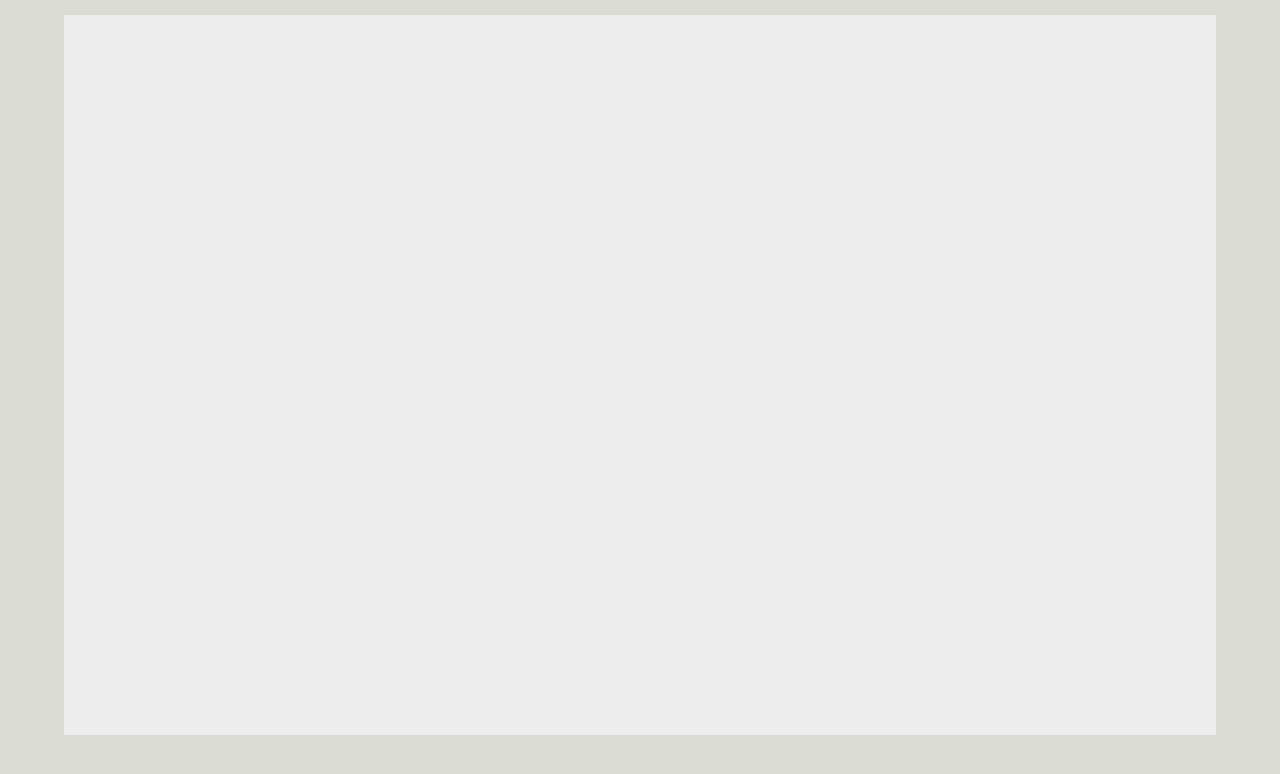
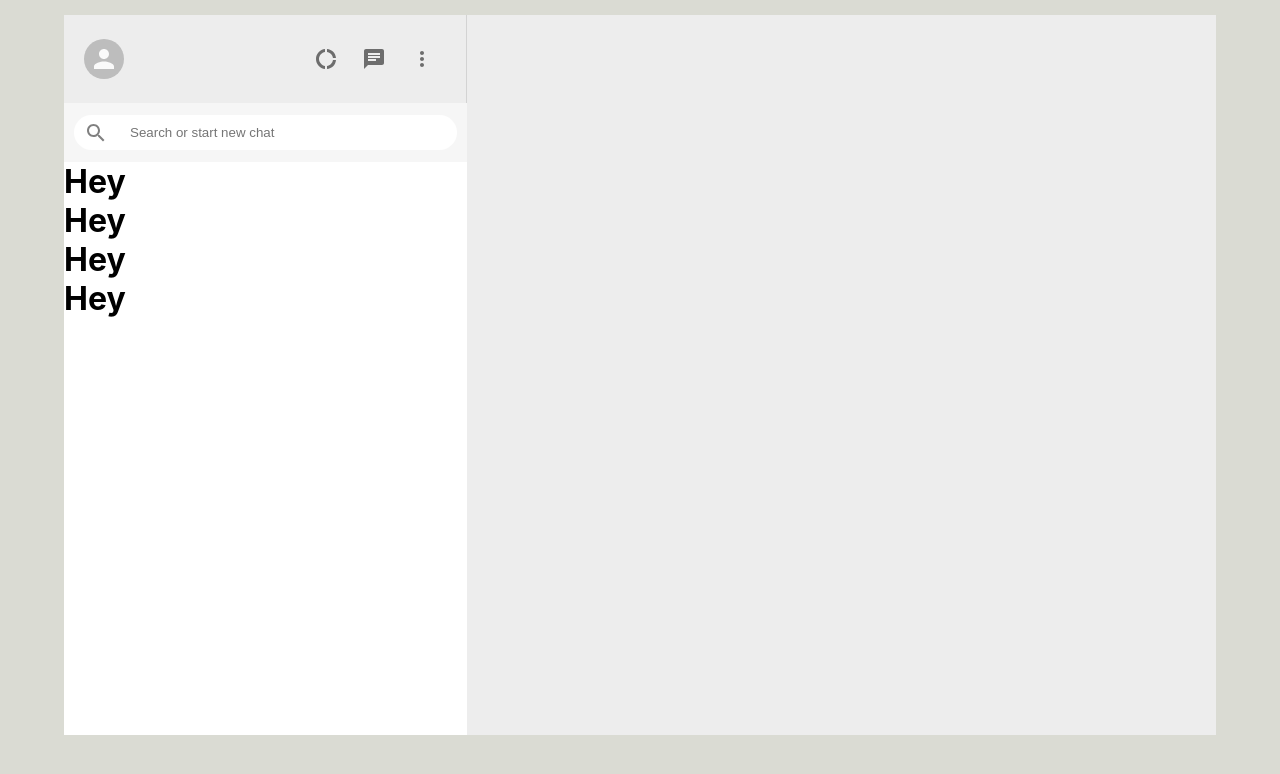
Before and after one commit to caren1/whatsup-clone, a React (Create React App) app: page / in a window 1280 px wide. Shown: the top 774 px of the page. Built offline with nearby package versions, Linux system fonts and the light colour scheme.

Commit message:
Sidebar styling + SidebarChat component

```diff
--- a/package.json
+++ b/package.json
@@ -3,6 +3,8 @@
   "version": "0.1.0",
   "private": true,
   "dependencies": {
+    "@material-ui/core": "^4.11.0",
+    "@material-ui/icons": "^4.9.1",
     "@testing-library/jest-dom": "^4.2.4",
     "@testing-library/react": "^9.5.0",
     "@testing-library/user-event": "^7.2.1",
--- a/src/components/Sidebar.css
+++ b/src/components/Sidebar.css
@@ -0,0 +1,58 @@
+.sidebar {
+    flex: 0.35;
+    display: flex;
+    flex-direction: column;
+}
+
+.sidebar__header {
+    display: flex;
+    justify-content: space-between;
+    padding: 20px;
+    border-right: 1px solid lightgray;
+    align-items: center
+}
+
+.sidebar__headerRight {
+    display: flex;
+    align-items: center;
+    justify-content: space-between;
+    min-width: 10vh;
+}
+
+.sidebar__headerRight > .MuiSvgIcon-root {
+    margin-right: 2vh;
+    font-size: 24px !important;
+}
+
+.sidebar__search {
+    display: flex;
+    align-items: center;
+    background-color: #f6f6f6;
+    padding: 10px;
+    height: 39px;
+}
+
+.sidebar__searchContainer {
+    display: flex;
+    align-items: center;
+    background-color: white;
+    height: 35px;
+    width: 100%;
+    border-radius: 20px;
+}
+
+.sidebar__searchContainer > .MuiSvgIcon-root {
+    color: grey;
+    padding: 10px;
+}
+
+.sidebar__searchContainer > input {
+    border: none;
+    margin-left: 10px;
+}
+
+.sidebar__chats {
+    flex: 1;
+    background-color: white;
+    overflow: hidden;
+}
--- a/src/components/Sidebar.js
+++ b/src/components/Sidebar.js
@@ -1,10 +1,42 @@
 import React from 'react'
+import { Avatar, IconButton } from '@material-ui/core'
+import DonutLargeIcon from '@material-ui/icons/DonutLarge'
+import ChatIcon from '@material-ui/icons/Chat'
+import MoreVertIcon from '@material-ui/icons/MoreVert'
+import SearchOutlined from '@material-ui/icons/SearchOutlined'
+import SidebarChat from './SidebarChat'
+
 import './Sidebar.css'
 
 function Sidebar() {
     return (
         <div className="sidebar">
-
+            <div className="sidebar__header">
+                <Avatar />
+                <div className="sidebar__headerRight">
+                    <IconButton>
+                        <DonutLargeIcon />
+                    </IconButton>
+                    <IconButton>
+                        <ChatIcon />
+                    </IconButton>
+                    <IconButton>
+                        <MoreVertIcon />
+                    </IconButton>
+                </div>
+            </div>
+            <div className="sidebar__search">
+                <div className="sidebar__searchContainer">
+                    <SearchOutlined />
+                    <input placeholder="Search or start new chat" type="text"></input>
+                </div>
+            </div>
+            <div className="sidebar__chats">
+                <SidebarChat />
+                <SidebarChat />
+                <SidebarChat />
+                <SidebarChat />
+            </div>
         </div>
     )
 }
--- /dev/null
+++ b/src/components/SidebarChat.js
@@ -0,0 +1,12 @@
+import React from 'react'
+import './SidebarChat.css'
+
+function SidebarChat() {
+    return (
+        <div className="sidebarChat">
+            <h1>Hey</h1>
+        </div>
+    )
+}
+
+export default SidebarChat
```
Also changed, not shown: src/components/SidebarChat.css (added), 1 other file (tests, documents, lock files or other folders).
